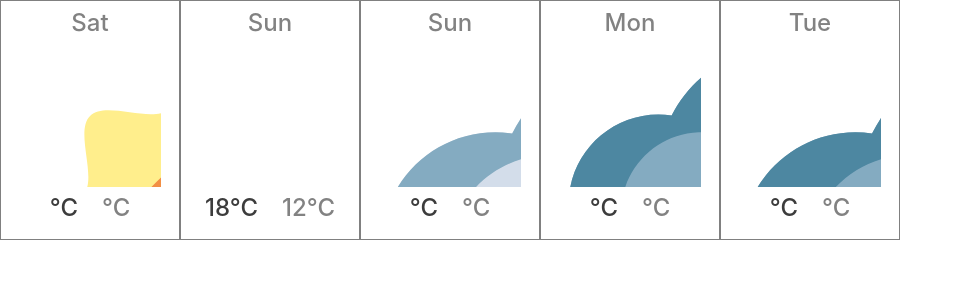
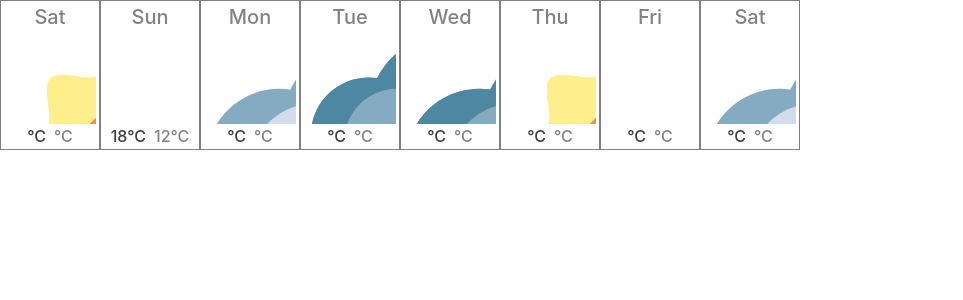
Before and after one commit to JeongHoon-Park/WeatherApp-React, a React (Create React App) app: page / in a window 1280 px wide. Shown: the top 300 px of the page, without its empty margins (0-963 px from the left). Built offline with nearby package versions, Linux system fonts and the light colour scheme.

Commit message:
Layout : Weekly Weather,  Component : DayWeather

```diff
--- a/src/App.js
+++ b/src/App.js
@@ -26,9 +26,12 @@ class App extends React.Component {
       <div className="d-flex flex-row">
         <DayWeather date={this.state.day} weather={this.state.weather}/>
         <DayWeather date={(this.state.day+1)%7} weather={this.state.weather+1} lowTemp={this.state.lowTemp} highTemp={this.state.highTemp}/>
-        <DayWeather date={(this.state.day+1)%7} weather={this.state.weather+2} />
-        <DayWeather date={(this.state.day+2)%7} weather={this.state.weather+3} />
-        <DayWeather date={(this.state.day+3)%7} weather={this.state.weather+4} />
+        <DayWeather date={(this.state.day+2)%7} weather={this.state.weather+2} />
+        <DayWeather date={(this.state.day+3)%7} weather={this.state.weather+3} />
+        <DayWeather date={(this.state.day+4)%7} weather={this.state.weather+4} />
+        <DayWeather date={(this.state.day+5)%7} weather={this.state.weather} />
+        <DayWeather date={(this.state.day+6)%7} weather={this.state.weather+1} />
+        <DayWeather date={(this.state.day+7)%7} weather={this.state.weather+2} />
       </div>
     );
   }
--- a/src/component/StringDay.js
+++ b/src/component/StringDay.js
@@ -32,7 +32,7 @@ const StringDay = (props) => {
     }
 
     return(
-        <h4 className="Date my-2 text-center">{stringDay}</h4>
+        <h5 className="Date my-1 text-center">{stringDay}</h5>
     )
 }
 
--- a/src/component/Temperature.js
+++ b/src/component/Temperature.js
@@ -2,9 +2,9 @@ import React from 'react';
 
 const Temperature = (props) => {
     return(
-        <div className='d-flex flex-row justify-content-center'>
-            <h4 className='HighTemp m-0 pr-4'>{props.highTemp}°C</h4>
-            <h4 className='LowTemp m-0'>{props.lowTemp}°C</h4>
+        <div className='d-flex flex-row justify-content-center align-contents-center'>
+            <h5 className='HighTemp m-0 pr-2'>{props.highTemp}°C</h5>
+            <h5 className='LowTemp m-0'>{props.lowTemp}°C</h5>
         </div>
     )
 }
--- a/src/component/WeatherImage.js
+++ b/src/component/WeatherImage.js
@@ -16,27 +16,27 @@ const WeatherImage = (props) => {
 
     switch(weather){
         case 0:
-            image = <IconSun width="140" height="140"/>
+            image = <IconSun width="90" height="90"/>
             break;
         case 1:
-            image = <CloudSun width="140" height="140"/>
+            image = <CloudSun width="90" height="90"/>
             break;
         case 2:
-            image = <Cloud width="140" height="140"/>
+            image = <Cloud width="90" height="90"/>
             break;
         case 3:
-            image = <Rain width="140" height="140"/>
+            image = <Rain width="90" height="90"/>
             break;
         case 4:
-            image = <Storm width="140" height="140"/>
+            image = <Storm width="90" height="90"/>
             break;
         default :
             image = 'Not registered';
     }
 
     return(
-        <div className="d-flex flex-row justify-content-center">
-            <button className="btn p-0 Button mb-2">
+        <div className="d-flex flex-row justify-content-center mb-1">
+            <button className="btn p-0 Button">
                 {image}
             </button>
         </div>
--- a/src/css/DayWeather.css
+++ b/src/css/DayWeather.css
@@ -1,6 +1,6 @@
 .Card{
-  width : 180px;
-  height : 240px;
+  width : 100px;
+  height : 150px;
   border : 1px solid gray;
   }
 
@@ -10,8 +10,10 @@
 
 .HighTemp{
   color : rgb(60, 60, 60);
+  font-size : 1em;
 }
 
 .LowTemp{
   color : rgb(130, 130, 130);
+  font-size : 1em;
 }
--- a/src/css/WeatherImage.css
+++ b/src/css/WeatherImage.css
@@ -4,6 +4,6 @@
 }
 
 .Button{
-    width : 140px;
-    height : 140px;
+    width : 90px;
+    height :90px;
 }
```
